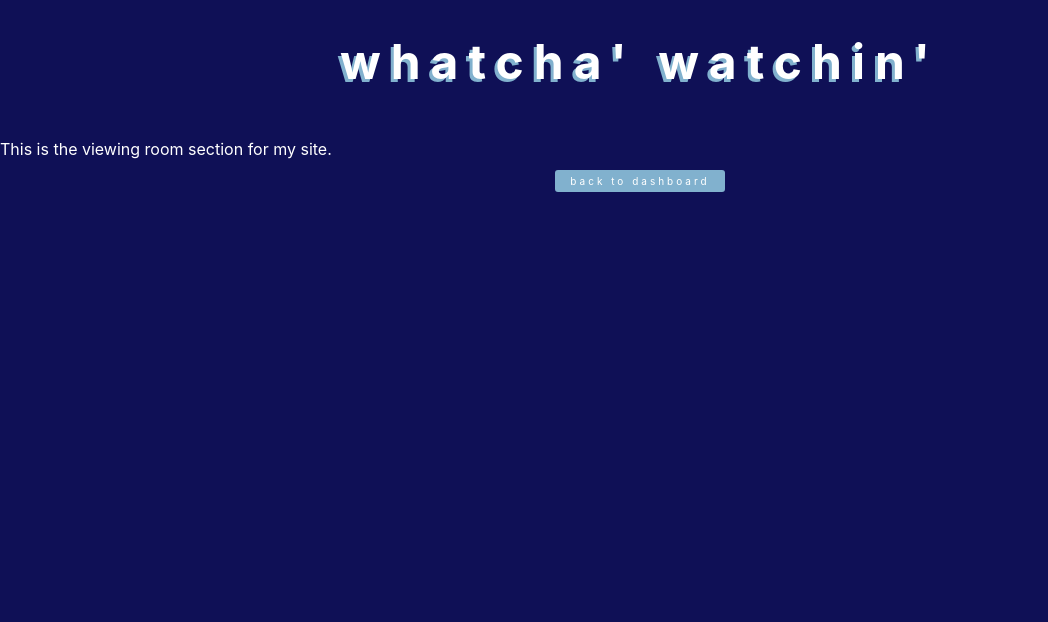
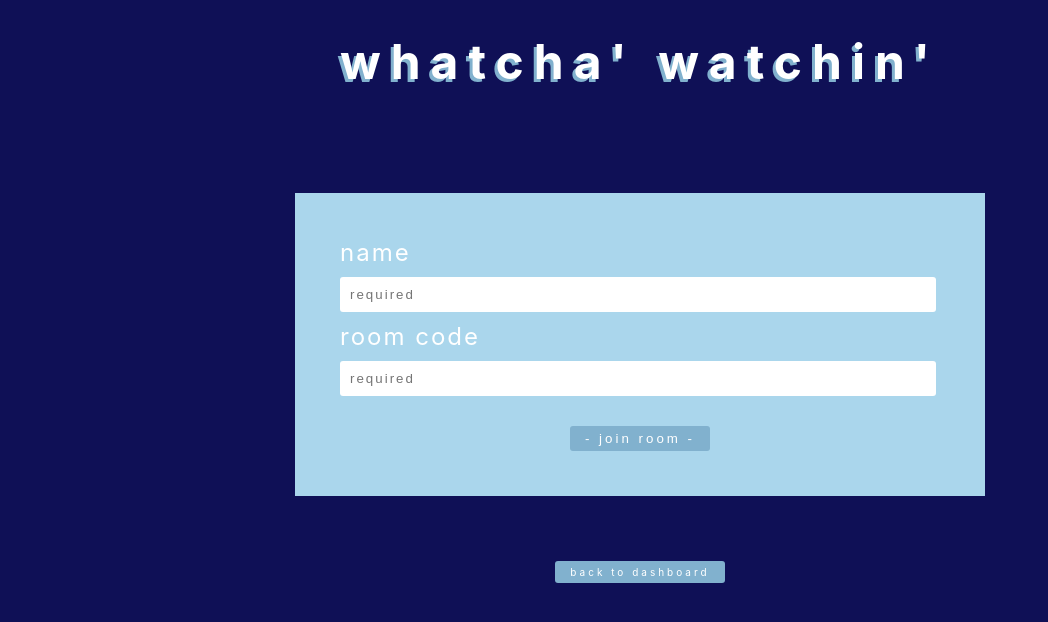
Before and after one commit to finkkoby/watcha-watchin, a React (Create React App) app in the folder client/: page /user/room/join in a window 1280 px wide. Shown: the top 622 px of the page, without its empty margins (0-1048 px from the left). Built offline with nearby package versions, Linux system fonts and the light colour scheme; no server answers.

Commit message:
add joinroom component with react routing, add functionality that allows users to join a room if they have the room code, protect rooms by requiring the room code in the fetch GET request

```diff
--- a/client/src/App.js
+++ b/client/src/App.js
@@ -12,12 +12,15 @@ import UserHome from './pages/UserHome'
 import UserDashboard from './pages/UserDashboard'
 import NewRoom from './pages/NewRoom'
 import ViewingRoom from './pages/ViewingRoom'
+import JoinRoom from './pages/JoinRoom'
 
 import AppContext from './context/AppContext'
 
 function App() {
   const [user, setUser] = useState(null)
   const navigate = useNavigate()
+
+  console.log(user)
 
   useEffect(() => {
     fetch('/api/check_session')
@@ -94,6 +97,7 @@ function App() {
             <Route path='/user' element={<UserDashboard />} />
             <Route path='/user/room/new' element={<NewRoom />} />
             <Route path='/user/room/:id' element={<ViewingRoom />} />
+            <Route path='/user/room/join' element={<JoinRoom />} />
           </Route>
         </Routes>
       </AppContext.Provider>
--- /dev/null
+++ b/client/src/pages/JoinRoom.js
@@ -0,0 +1,78 @@
+import { useContext, useEffect, useState } from 'react'
+
+import * as yup from 'yup'
+import { Formik, Form, Field, ErrorMessage } from 'formik'
+
+import AppContext from '../context/AppContext'
+
+function JoinRoom() {
+    const [error, setError] = useState(false)
+
+    const { user, setUser, navigate, handleUpdate } = useContext(AppContext)
+
+    useEffect(() => {
+        return () => setError(false)
+    }, [])
+
+    const formSchema = yup.object().shape({
+        // name: yup.string().required("please enter a room code")
+    })
+
+    return (
+        <div className='form-container page-body'>
+            <Formik
+                initialValues={{
+                    name: '',
+                    roomCode: ''
+                }}
+                validationSchema={formSchema}
+                onSubmit={values => {
+                    fetch('/api/rooms/join', {
+                        method: 'POST',
+                        headers: {
+                            'Content-Type': 'application/json'
+                        },
+                        body: JSON.stringify({
+                            name: values.name,
+                            roomCode: values.roomCode
+                        })
+                    }).then(r => {
+                        if (r.ok) {
+                            r.json().then(res => {
+                                const newUser = {...user, "room": res}
+                                handleUpdate(newUser)
+                                navigate(`/user/room/${res.id}`)
+                            })
+                        } else {
+                            r.json().then(res => {
+                                setError(res.message)
+                            })
+                        }
+                    })
+                }}
+            >
+                {props => (
+                    <Form>
+                        <label htmlFor="name">
+                            name
+                            <Field name="name" placeholder="required" />
+                        </label>
+                        <ErrorMessage name="name" component="p" />
+
+                        <label htmlFor="room-code">
+                            room code
+                            <Field name="roomCode" placeholder="required" />
+                        </label>
+                        <ErrorMessage name="roomCode" component="p" />
+
+                        { error ? <p>{error}</p> : null}
+
+                        <button type='submit'>- join room -</button>
+                    </Form>
+                )}
+            </Formik>
+        </div>
+    )
+}
+
+export default JoinRoom;
--- a/client/src/pages/UserDashboard.js
+++ b/client/src/pages/UserDashboard.js
@@ -10,7 +10,7 @@ function UserDashboard() {
             <div id='column1' className='dash-column'>
                 <div className='dash-box' id='button-bar'>
                     <button id='create-room' onClick={() => navigate('/user/room/new')}>create room</button>
-                    <button id='join-room'>join room</button>
+                    <button id='join-room' onClick={() => navigate('/user/room/join')}>join room</button>
                 </div>
                 <div className='dash-box' id='recent-videos'>
                     <h3>recent videos</h3>
--- a/client/src/pages/ViewingRoom.js
+++ b/client/src/pages/ViewingRoom.js
@@ -8,17 +8,12 @@ function ViewingRoom() {
     const [room, setRoom] = useState(null)
     const [error, setError] = useState(false)
 
-    const { user, setUser, handleUpdate } = useContext(AppContext)
+    const { user, setUser, handleUpdate, navigate } = useContext(AppContext)
 
     useEffect(() => {
-        return (() => {
-            setError(false)
-            handleUpdate({...user, "room": null})
-        })
-    }, [])
-
-    useEffect(() => {
-        fetch(`/api/rooms/${id}`)
+        try {
+            if (user.room && user) {
+                fetch(`/api/rooms/${id}/${user.room.code}`)
                 .then(r => {
                     if (r.ok) {
                     r.json().then(res => {
@@ -26,15 +21,18 @@ function ViewingRoom() {
                     })
                     } else {
                     r.json().then(res => {
-                setError(res)
-                console.log(res)
+                        navigate('/user/room/join')
                     })
                     }
                 })
                 return (() => {
-            // const newUser = {...user, "room": null}
-            // handleUpdate(newUser)
+                    setError(false)
+                    handleUpdate({...user, "room": null})
                 })
+            }
+        } catch {
+            navigate('/user/room/join')
+        }
     }, [])
 
     return (
```
Also changed, not shown: 2 other files (tests, documents, lock files or other folders). Lines whose indentation alone changed are shown as unchanged.
